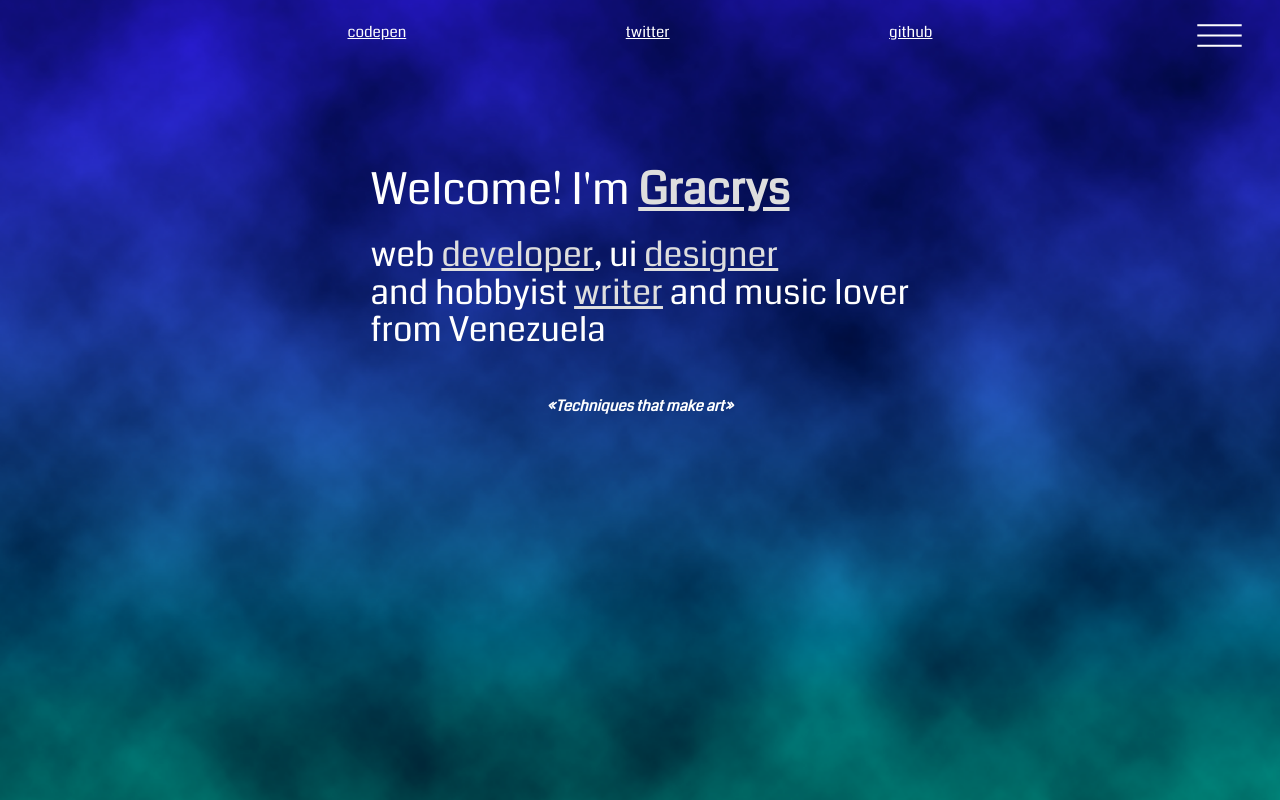
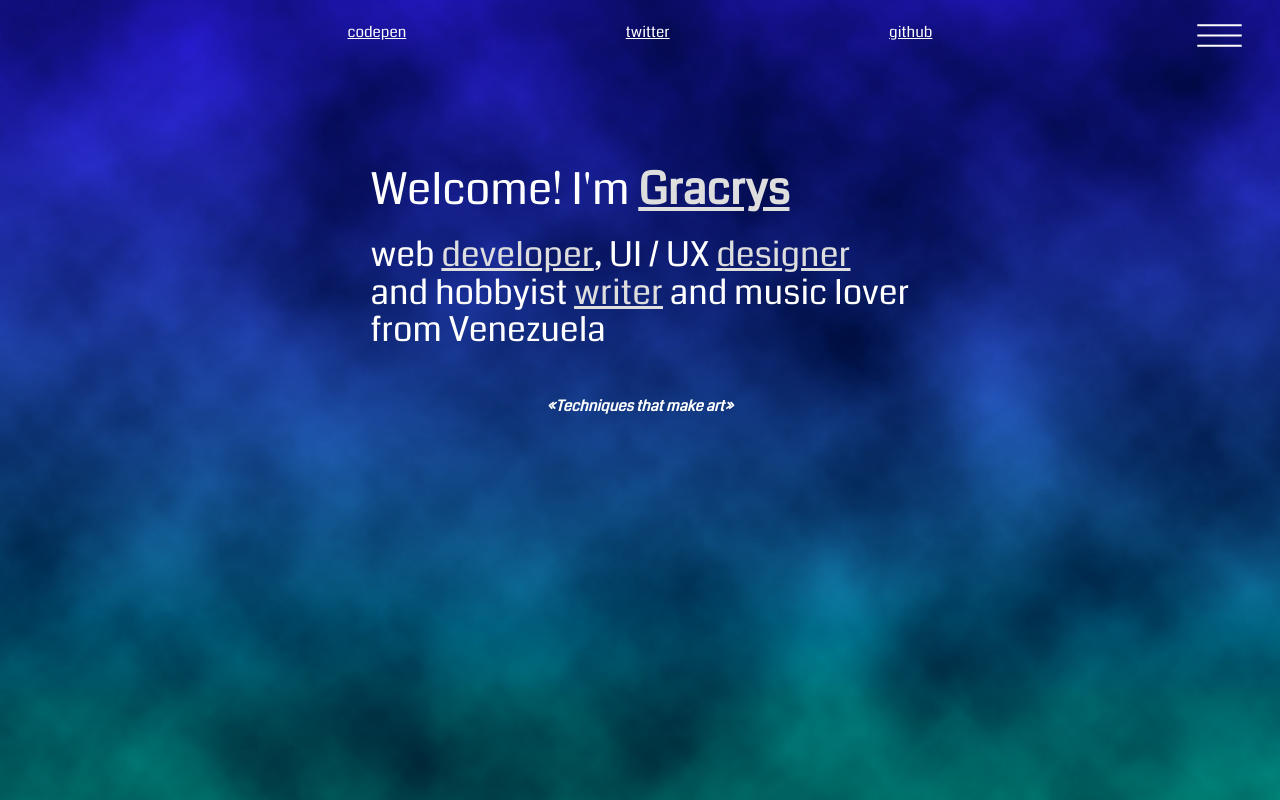
Before and after one commit to Gracrys/hazy, a Svelte app: page / in a window 1280 px wide. Shown: the top 800 px of the page. Built offline with nearby package versions, Linux system fonts and the light colour scheme.

Commit message:
fixes on design title

```diff
--- a/src/components/views/Home.svelte
+++ b/src/components/views/Home.svelte
@@ -55,7 +55,7 @@ import RouterLink from '../../router/RouterLink.svelte';
       </b>
     </h3>
     <br>
-    <h4>web <a href="#web">developer</a>, ui <a href="#design">designer</a> <br> and
+    <h4>web <a href="#web">developer</a>, UI / UX <a href="#design">designer</a> <br> and
       hobbyist <a href="#writings">writer</a> and music lover <br>
       from Venezuela
     </h4>
```
